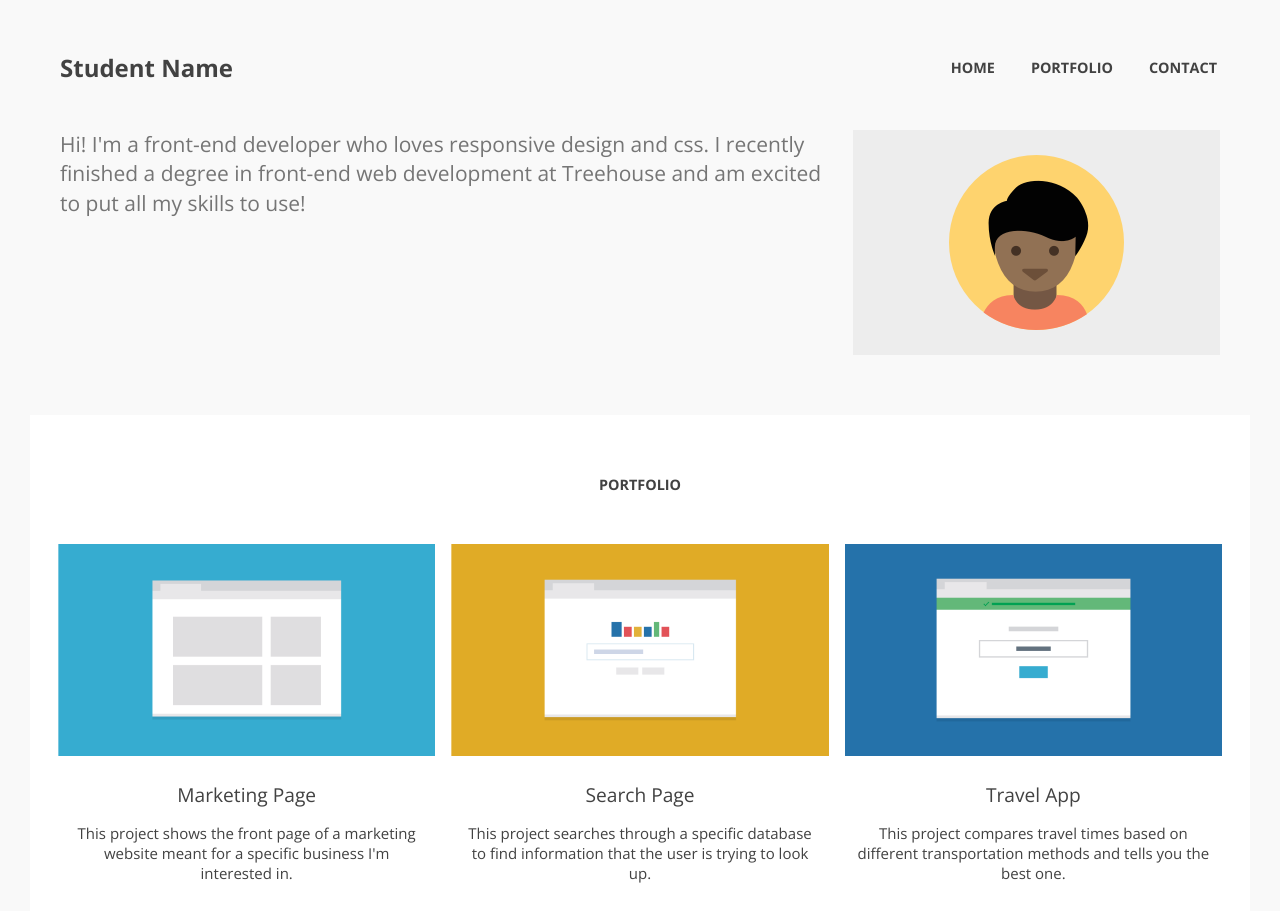
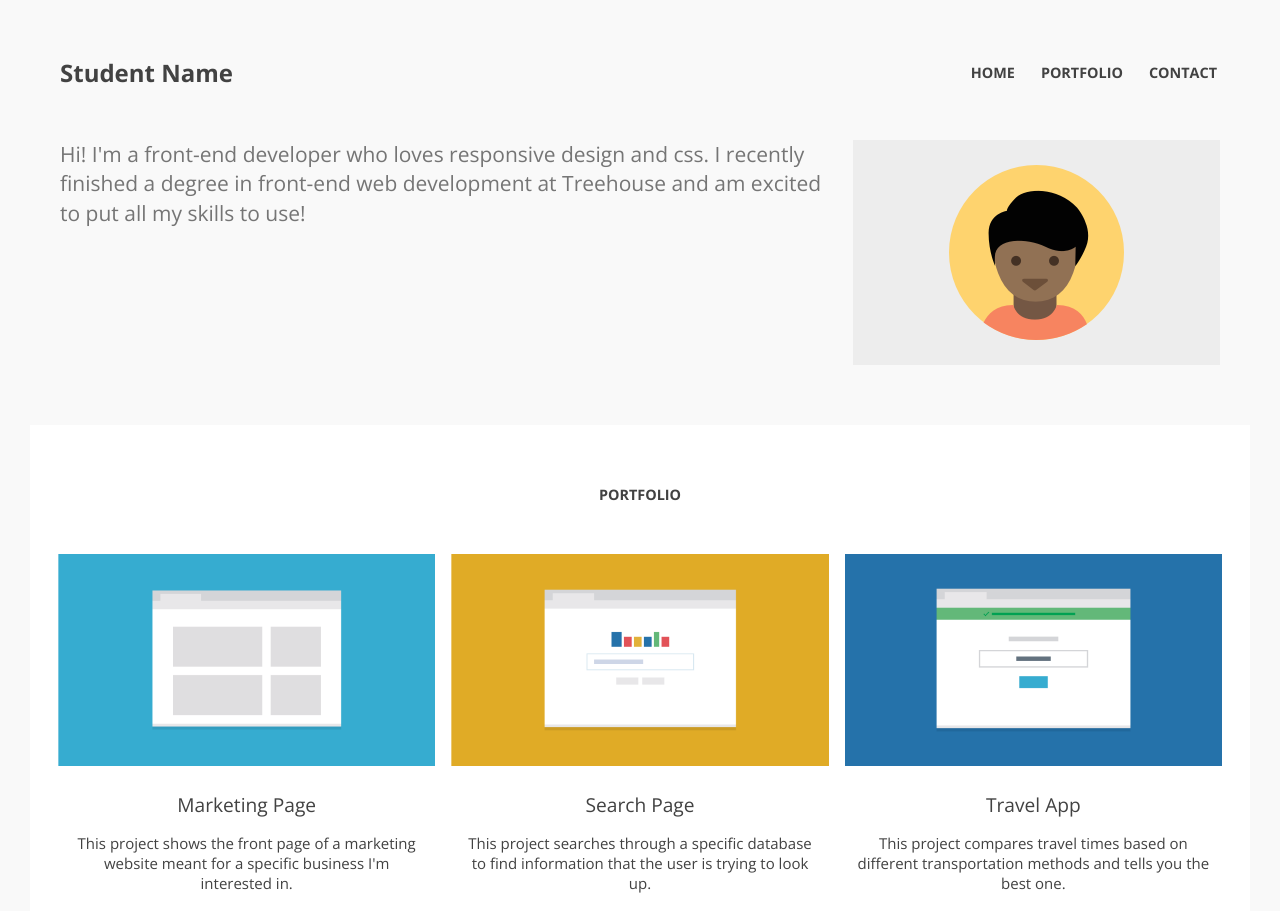
Before and after one commit to suanTech/project2-responsive-layout, a plain HTML site: page index.html in a window 1280 px wide. Shown: the top 911 px of the page. Drawn offline with nearby package versions, Linux system fonts and the light colour scheme.

Commit message:
semi final

```diff
--- a/css/style.css
+++ b/css/style.css
@@ -28,6 +28,8 @@ p {
 }
 
 li {
+    padding: 0;
+    margin: 0;
     list-style: none;
     font-weight: bold;
     font-size: 0.9em;
@@ -72,7 +74,7 @@ a:active {
     margin: 20px 10px 0;
 }
 .nav {
-    margin-top: 15px;
+    margin-top: 20px;
 }
 
 .nav li {
@@ -167,11 +169,7 @@ header {
     .nav {
         flex-direction: row;
         justify-content: space-around;
-        padding: 10px 250px;
-    }
-
-    .nav li {
-        padding: 5px 15px;
+        padding: 0 250px;
     }
 
     .nav li,
@@ -262,7 +260,7 @@ header {
     .main-nav {
         flex-direction: row;
         justify-content: space-between;
-        padding: 0 20px;
+        margin: 50px 20px 20px 30px;
     }
 
     .name {
@@ -272,7 +270,6 @@ header {
     .nav {
         margin: 0;
         padding: 0;
-        margin-right: -15px;
     }
 
     .introduction {
@@ -303,7 +300,7 @@ header {
     }
 
     .footer {
-        margin: 0 20px 20px;
+        margin: 0 30px 20px;
     }
 
 }
--- a/index.html
+++ b/index.html
@@ -70,7 +70,7 @@
 
         </div>
     </main>
-    <hr style="width: 90%">
+    <hr style="width: 91%">
     <footer>
         <div class="footer">
             <h2 class="footer-name">Student name</h2>
```
